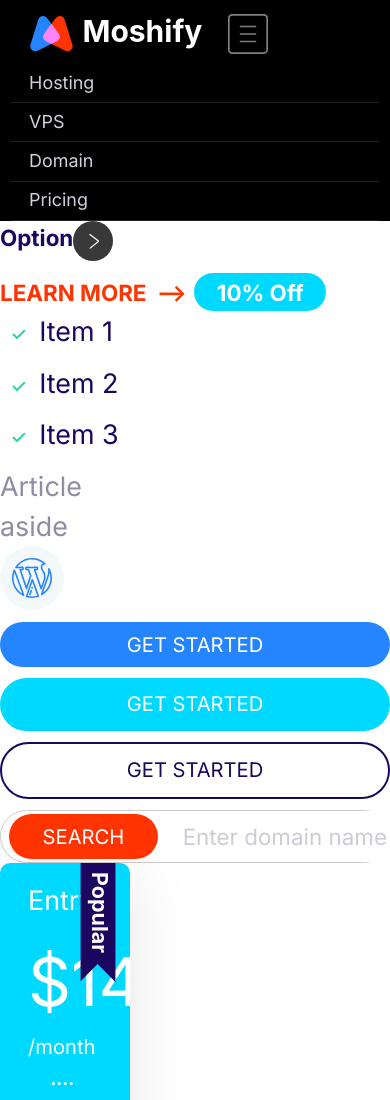
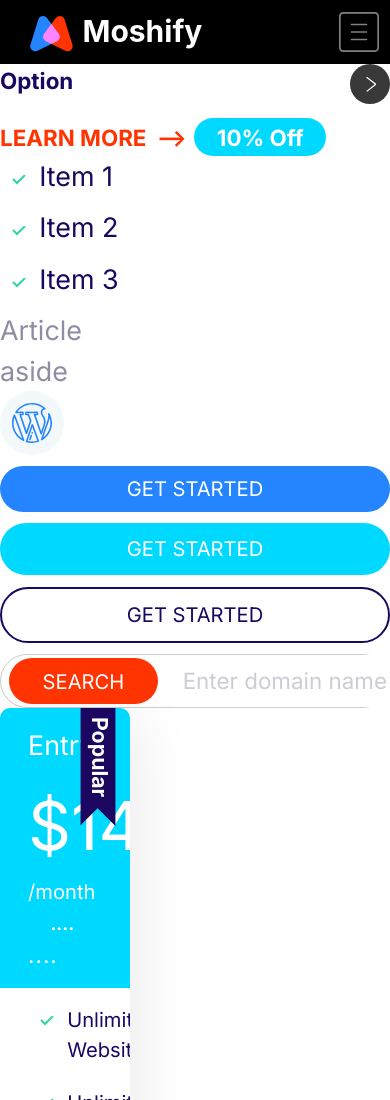
Before and after one commit to Alieltahan/Webhosting, a website: page index.html in a window 390 px wide. Shown: the top 1100 px of the page. Drawn offline with Linux system fonts and the light colour scheme.

Commit message:
Working Collapsible

```diff
--- a/index.html
+++ b/index.html
@@ -14,15 +14,11 @@
     <link rel="stylesheet" href="css/normalize.css" />
   </head>
   <body>
-    <nav class="nav">
-      <div class="collapsible collapsible--expanded">
-        <a class="nav__brand" href="/">
-          <img src="img/logo.svg" alt="Company Logo" />
-        </a>
-        <svg class="icon icon--white nav__toggler">
-          <use xlink:href="img/icons/sprite.svg#menu"></use>
-        </svg>
-      </div>
+    <nav class="nav collapsible">
+      <a class="nav__brand" href="/"><img src="img/logo.svg" alt="" /></a>
+      <svg class="icon icon--white nav__toggler">
+        <use xlink:href="img/icons/sprite.svg#menu"></use>
+      </svg>
       <ul class="list nav__list collapsible__content">
         <li class="nav__item"><a href="#">Hosting</a></li>
         <li class="nav__item"><a href="#">VPS</a></li>
@@ -31,15 +27,13 @@
       </ul>
     </nav>
 
-    <div class="collapsible__container">
+    <div class="collapsible">
       <h3 class="collapsible__header">
         <div class="collapsible__heading">Option</div>
-      </h3>
-      <div class="collapsible">
         <svg class="icon icon--primary collapsible__chevron">
           <use xlink:href="/img/icons/sprite.svg#chevron"></use>
         </svg>
-      </div>
+      </h3>
       <div class="collapsible__content">
         Lorem ipsum dolor sit, amet consectetur adipisicing elit. Nostrum,
         maiores.
--- a/sass/component/_collapsibles.scss
+++ b/sass/component/_collapsibles.scss
@@ -1,12 +1,8 @@
 .collapsible {
-  display: block;
-  &__container {
+  &__header {
     display: flex;
     justify-content: space-between;
   }
-
-  // &__header {
-  // }
   &__heading {
     font-size: 2rem;
   }
@@ -19,16 +15,13 @@
     opacity: 0;
     max-height: 0;
     overflow: hidden;
-    transition: all 0.3s ease-in-out;
-    // max-width: 0;
-    // display: none;
+    transition: all 0.5s ease-in-out;
   }
   &--expanded &__chevron {
     transform: rotate(0);
   }
-  &--expanded + &__content {
+  &--expanded &__content {
     max-height: 100vh;
     opacity: 1;
-    // max-width: auto;
   }
 }
```
Also changed, not shown: HTML Components/collapsible.html (+4 -4 lines), HTML Components/navbar.html (+2 -2 lines), css/style.css.
